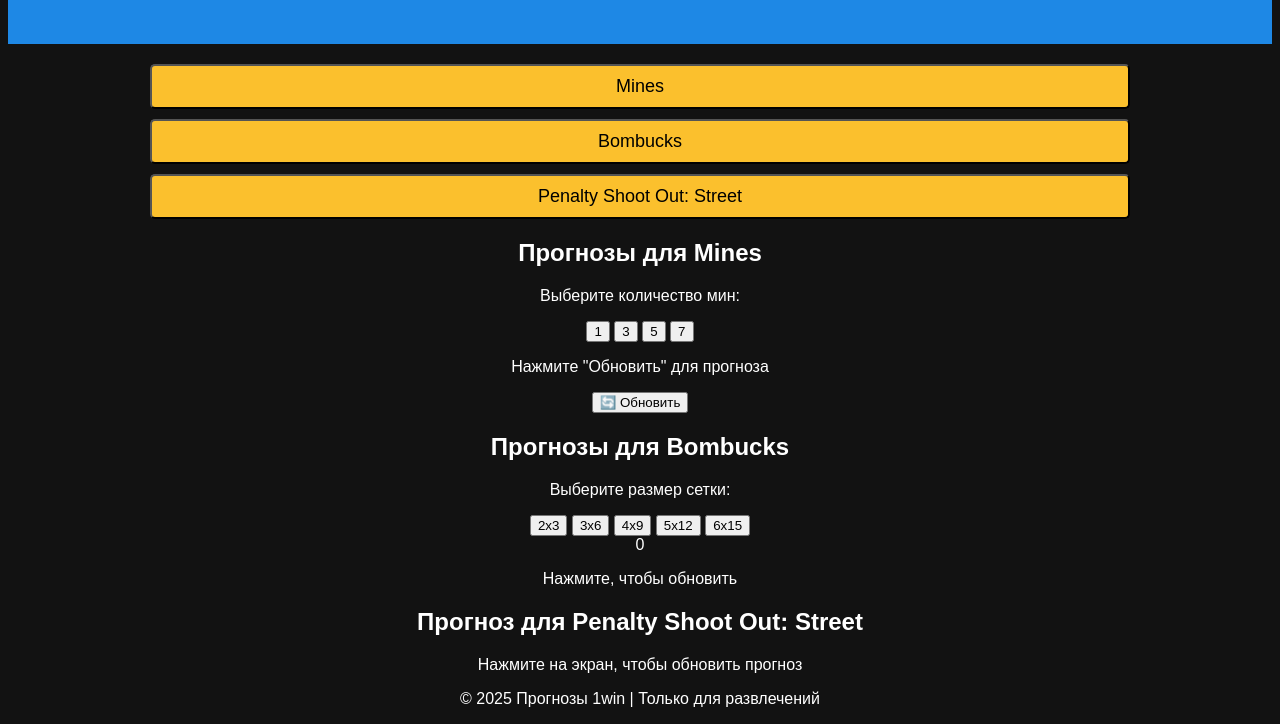
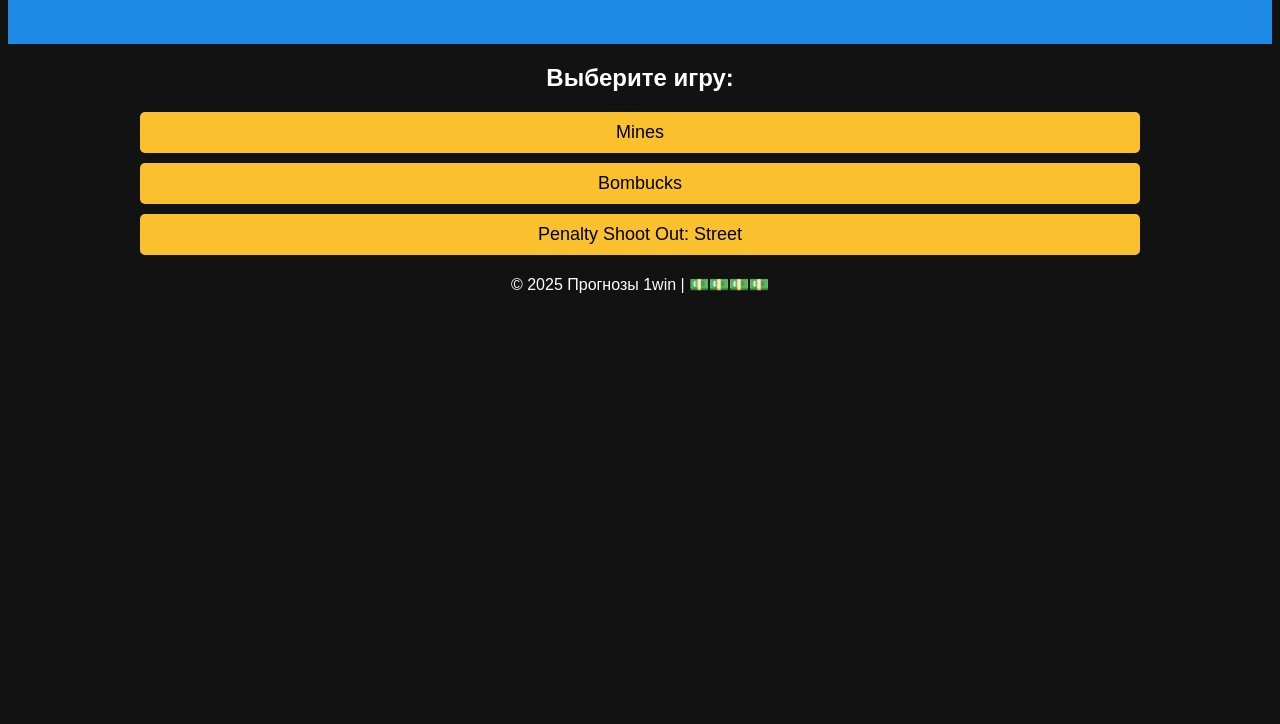
Before and after one commit to koswinx/soft, a plain HTML site: page index.html in a window 1280 px wide. Shown: the part 113-837 px from the top of the page. After the commit the page ends 800 px from the top, so only its background shows below. Drawn offline with Linux system fonts and the light colour scheme.

Commit message:
Update index.html

```diff
--- a/index.html
+++ b/index.html
@@ -11,77 +11,17 @@
         <h1>Прогнозы 1win</h1>
     </header>
 
-    <nav>
-        <button class="game-btn" data-game="mines">Mines</button>
-        <button class="game-btn" data-game="bombucks">Bombucks</button>
-        <button class="game-btn" data-game="penalty">Penalty Shoot Out: Street</button>
-    </nav>
-
     <main>
-        <!-- Mines -->
-        <section id="mines" class="game-section">
-            <h2>Прогнозы для Mines</h2>
-            <p>Выберите количество мин:</p>
-            <div id="mines-options">
-                <button class="mine-btn" data-mines="1">1</button>
-                <button class="mine-btn" data-mines="3">3</button>
-                <button class="mine-btn" data-mines="5">5</button>
-                <button class="mine-btn" data-mines="7">7</button>
-            </div>
-            <div id="grid"></div>
-            <p id="mines-recommendation">Нажмите "Обновить" для прогноза</p>
-            <button id="mines-refresh">🔄 Обновить</button>
-        </section>
-
-        <!-- Bombucks -->
-        <section id="bombucks" class="game-section">
-            <h2>Прогнозы для Bombucks</h2>
-            <p>Выберите размер сетки:</p>
-            <div id="bombucks-options">
-                <button class="grid-btn" data-size="2x3" data-mines="3">2x3</button>
-                <button class="grid-btn" data-size="3x6" data-mines="6">3x6</button>
-                <button class="grid-btn" data-size="4x9" data-mines="9">4x9</button>
-                <button class="grid-btn" data-size="5x12" data-mines="12">5x12</button>
-                <button class="grid-btn" data-size="6x15" data-mines="15">6x15</button>
-            </div>
-            <div id="bombucks-prediction" onclick="generateBombucksPrediction()">0</div>
-            <p>Нажмите, чтобы обновить</p>
-        </section>
-
-        <!-- Penalty Shoot Out: Street -->
-        <section id="penalty" class="game-section">
-            <h2>Прогноз для Penalty Shoot Out: Street</h2>
-            <div id="goal">
-                <div class="row">
-                    <div class="cell" data-pos="0"></div>
-                    <div class="cell" data-pos="1"></div>
-                    <div class="cell" data-pos="2"></div>
-                    <div class="cell" data-pos="3"></div>
-                    <div class="cell" data-pos="4"></div>
-                </div>
-                <div class="row">
-                    <div class="cell" data-pos="5"></div>
-                    <div class="cell" data-pos="6"></div>
-                    <div class="cell" data-pos="7"></div>
-                    <div class="cell" data-pos="8"></div>
-                    <div class="cell" data-pos="9"></div>
-                </div>
-                <div class="row">
-                    <div class="cell" data-pos="10"></div>
-                    <div class="cell" data-pos="11"></div>
-                    <div class="cell" data-pos="12"></div>
-                    <div class="cell" data-pos="13"></div>
-                    <div class="cell" data-pos="14"></div>
-                </div>
-            </div>
-            <p>Нажмите на экран, чтобы обновить прогноз</p>
-        </section>
+        <h2>Выберите игру:</h2>
+        <nav>
+            <a href="mines.html" class="game-btn">Mines</a>
+            <a href="bombucks.html" class="game-btn">Bombucks</a>
+            <a href="penalty.html" class="game-btn">Penalty Shoot Out: Street</a>
+        </nav>
     </main>
 
     <footer>
-        <p>© 2025 Прогнозы 1win | Только для развлечений</p>
+        <p>© 2025 Прогнозы 1win | 💵💵💵💵</p>
     </footer>
-
-    <script src="script.js"></script>
 </body>
 </html>
```
